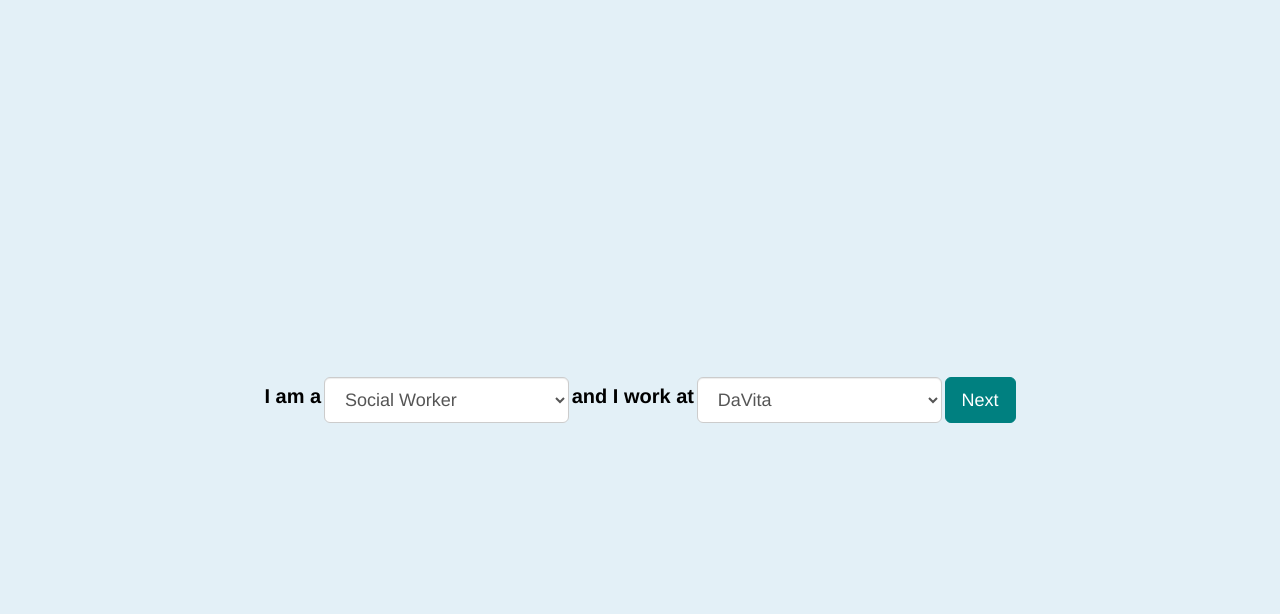
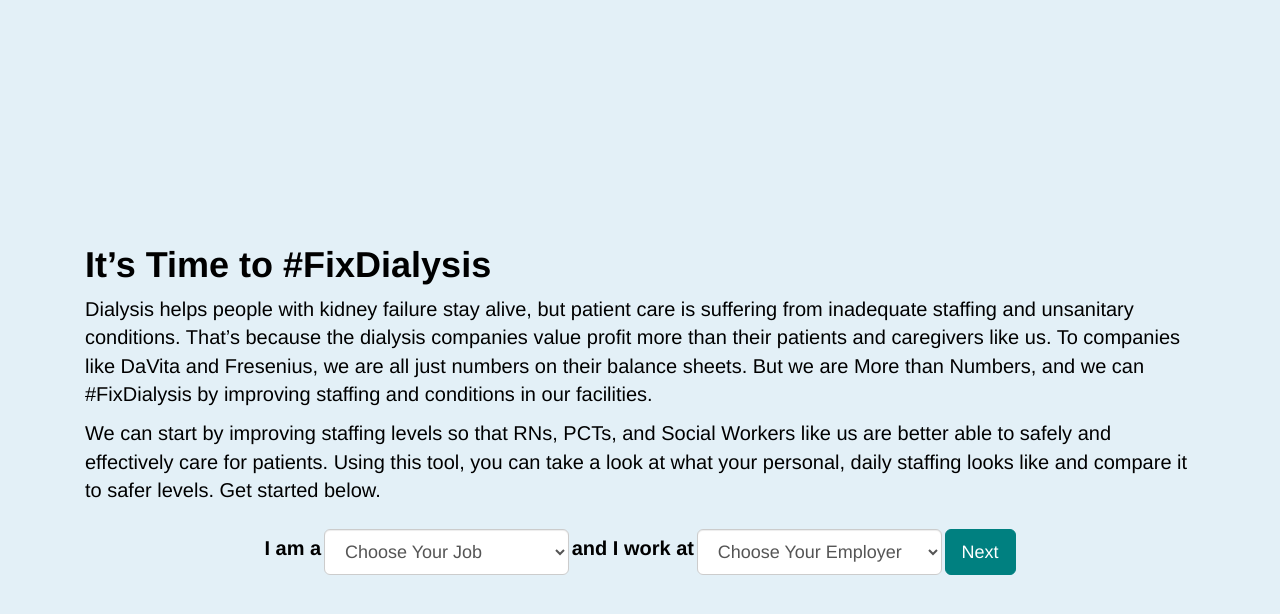
Before and after one commit to mattsedlar/DialysisCalc, a Django app: page / in a window 1280 px wide. Shown: the top 614 px of the page. Run offline with Django 3.2, Linux system fonts and the light colour scheme; some libraries are stand-ins or nearby versions.

Commit message:
Feedback from Jennifer

```diff
--- a/form/templates/index.html
+++ b/form/templates/index.html
@@ -5,14 +5,21 @@
 
         		<div class="text-center col-md-12">
 
+
         		  <form class="form-inline" action="post_response/" method="post">
         		    {% csrf_token %}
         		    <div id="step0">
+
+            		   <h1 class="text-left"><strong>It’s Time to #FixDialysis</strong></h1>
+            		   <p class="text-left">Dialysis helps people with kidney failure stay alive, but patient care is suffering from inadequate staffing and unsanitary conditions. That’s because the dialysis companies value profit more than their patients and caregivers like us. To companies like DaVita and Fresenius, we are all just numbers on their balance sheets. But we are More than Numbers, and we can #FixDialysis by improving staffing and conditions in our facilities.</p>
+            		   <p class="text-left">We can start by improving staffing levels so that RNs, PCTs, and Social Workers like us are better able to safely and effectively care for patients. Using this tool, you can take a look at what your personal, daily staffing looks like and compare it to safer levels. Get started below.</p><br/>
+
         		    <input type="hidden" id="id_unique_key" name="unique_key" value="{{ unique_key }}" />
         		    <!-- POSITION AND FACILITY -->
                 <div class="form-group">
                     <label for="id_position">I am a </label>
                       <select id="id_position" name="position" class="form-control input-lg" required="">
+                        <option data-hidden="true">Choose Your Job</option>
                         <option value="Social Worker">Social Worker</option>
                         <option value="Patient Care Technician">Patient Care Technician</option>
                         <option value="Registered Nurse">Registered Nurse</option>
@@ -21,6 +28,7 @@
                   <div class="form-group">
                     <label for="id_facility">and I work at </label>
                         <select id="id_facility" name="facility" class="form-control input-lg" required="">
+                            <option data-hidden="true">Choose Your Employer</option>
                           <option value="DaVita">DaVita</option>
                           <option value="Fresenius Medical Care">Fresenius Medical Care</option>
                           <option value="Other Facility">Other Facility</option>
@@ -46,15 +54,15 @@
                     <p>(Fill in the numbers you typically have for each)</p>
 
                         <div class="form-group text-right">
-                          <label for="id_opening">Opening: </label>
+                          <label for="id_opening">Start of shift or opening </label>
                           <input id="id_opening" name="opening" class="form-control input-lg" type="number" value='0'><br/>
-                          <label for="id_mid">Mid-shift: </label>
+                          <label for="id_mid">Mid-shift </label>
                           <input id="id_mid" name="mid" class="form-control input-lg" type="number" value='0'><br/>
-                          <label for="id_breaks">When someone goes on break: </label>
+                          <label for="id_breaks">When someone goes on break </label>
                           <input id="id_breaks" name="breaks" class="form-control input-lg" type="number" value='0'><br/>
-                          <label for="id_sick">When someone calls out sick: </label>
+                          <label for="id_sick">When someone calls out sick </label>
                           <input id="id_sick" name="sick" class="form-control input-lg" type="number" value='0'><br/>
-                          <label for="id_closing">Closing: </label>
+                          <label for="id_closing">End of shift or closing </label>
                           <input id="id_closing" name="closing" class="form-control input-lg" type="number" value='0'>
                         </div>
                         <br/><br/>
```
Also changed, not shown: form/templates/action.html (+6 -8 lines).
